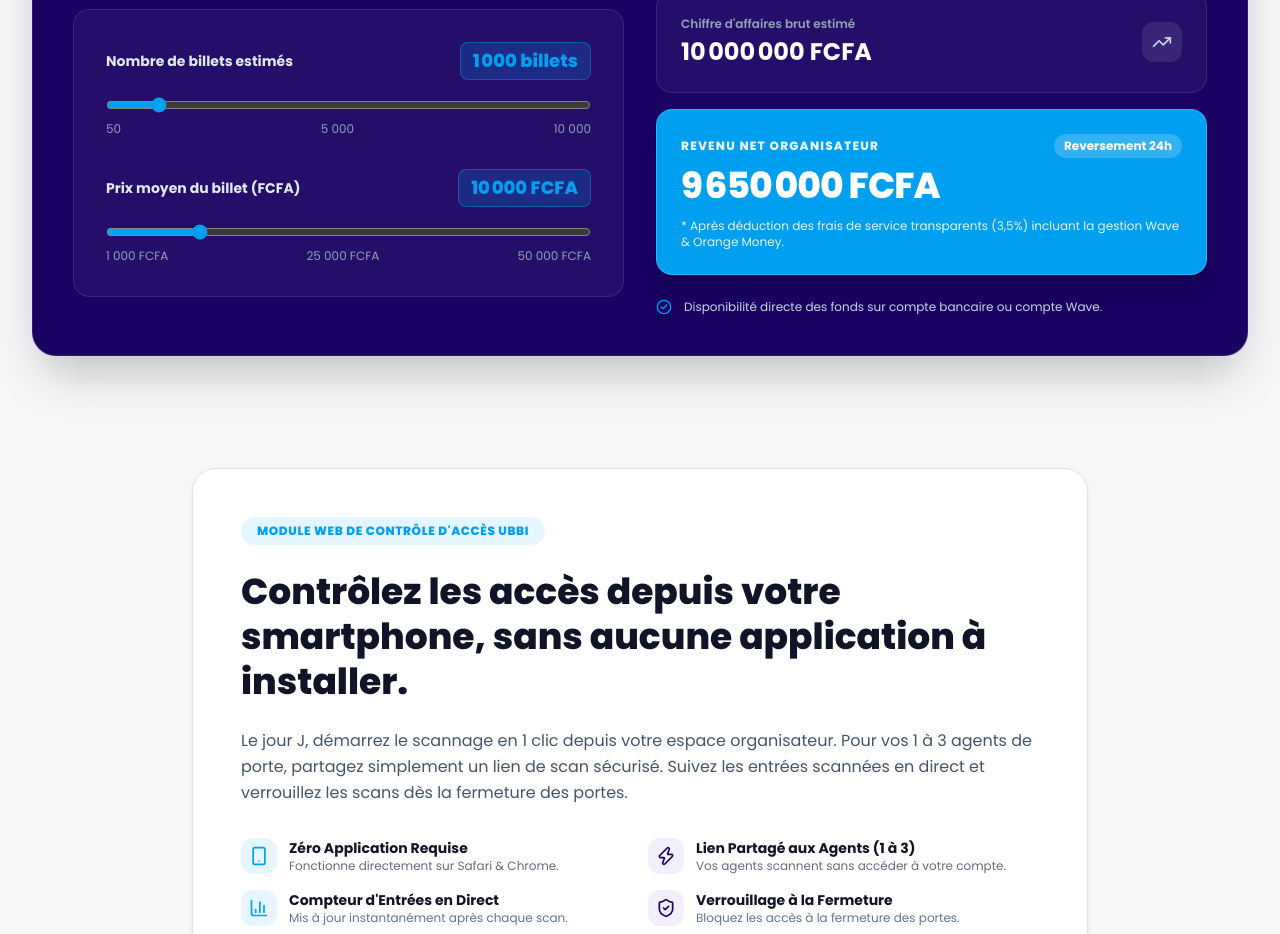
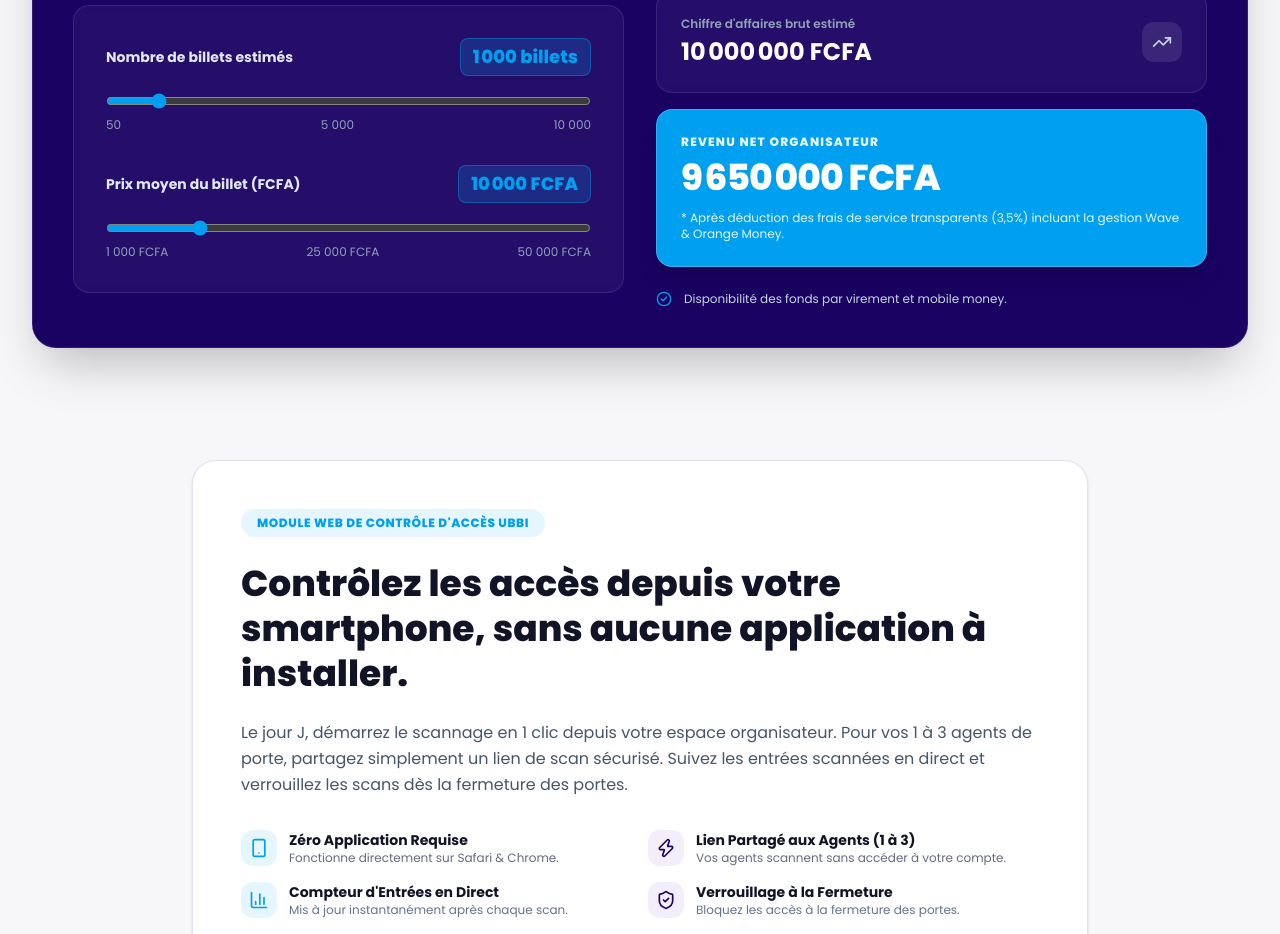
Before and after one commit to indexcrea/ubbi-app, a Next.js app: page /organizers in a window 1280 px wide. Shown: the part 900-1834 px from the top of the page. Built offline with nearby package versions, Linux system fonts and the light colour scheme.

Commit message:
Mise à jour du simulateur de revenus : suppression badge reversement 24h et correction disponibilité des fonds

```diff
--- a/src/app/organizers/page.tsx
+++ b/src/app/organizers/page.tsx
@@ -163,9 +163,6 @@ export default function OrganizersPage() {
                     <p className="text-xs font-extrabold uppercase tracking-widest text-white/90">
                       Revenu Net Organisateur
                     </p>
-                    <span className="bg-white/20 text-xs font-bold px-2.5 py-1 rounded-full text-white">
-                      Reversement 24h
-                    </span>
                   </div>
                   <p className="text-3xl sm:text-4xl font-extrabold tracking-tight text-white">
                     {formatFCFA(netRevenue)}
@@ -178,7 +175,7 @@ export default function OrganizersPage() {
                 {/* Payout guarantee item */}
                 <div className="flex items-center gap-3 pt-2 text-xs text-slate-300">
                   <CheckCircle2 className="w-4 h-4 text-[#009FEF] flex-shrink-0" />
-                  <span>Disponibilité directe des fonds sur compte bancaire ou compte Wave.</span>
+                  <span>Disponibilité des fonds par virement et mobile money.</span>
                 </div>
               </div>
             </div>
```
